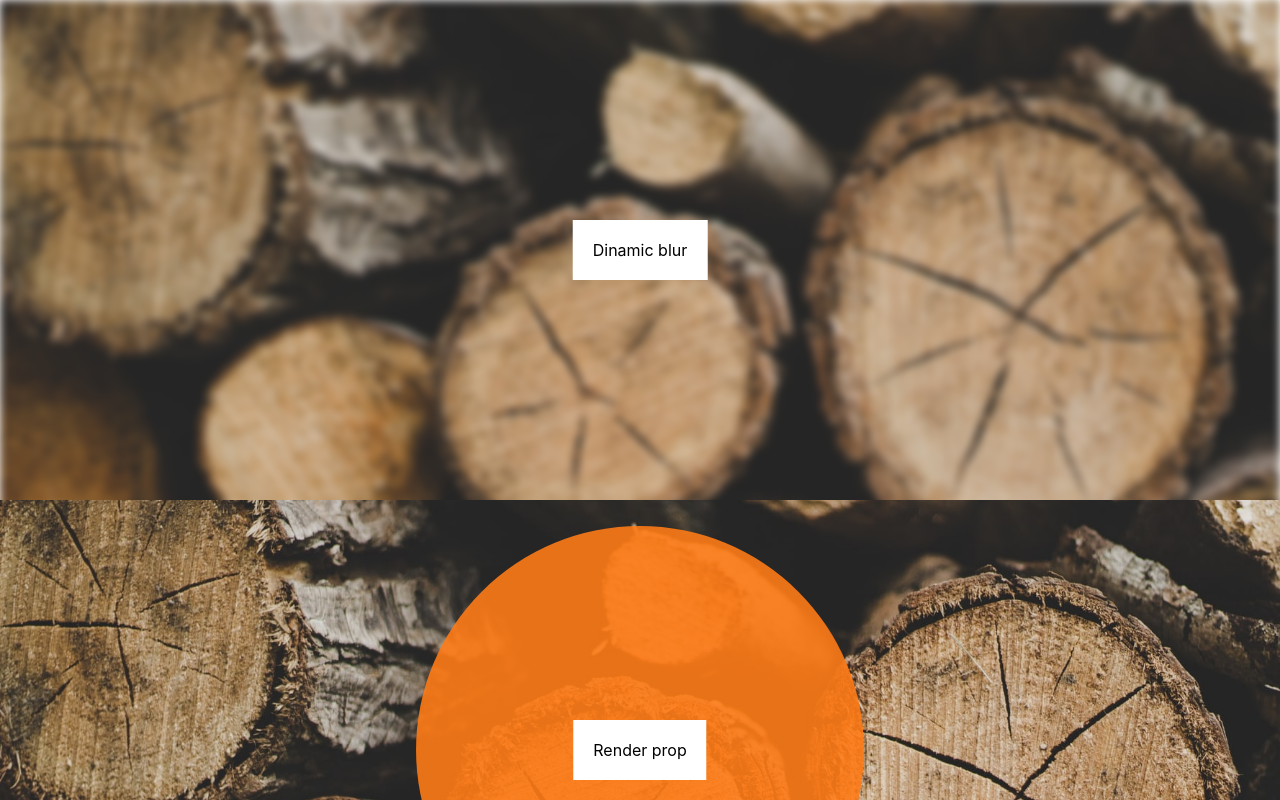
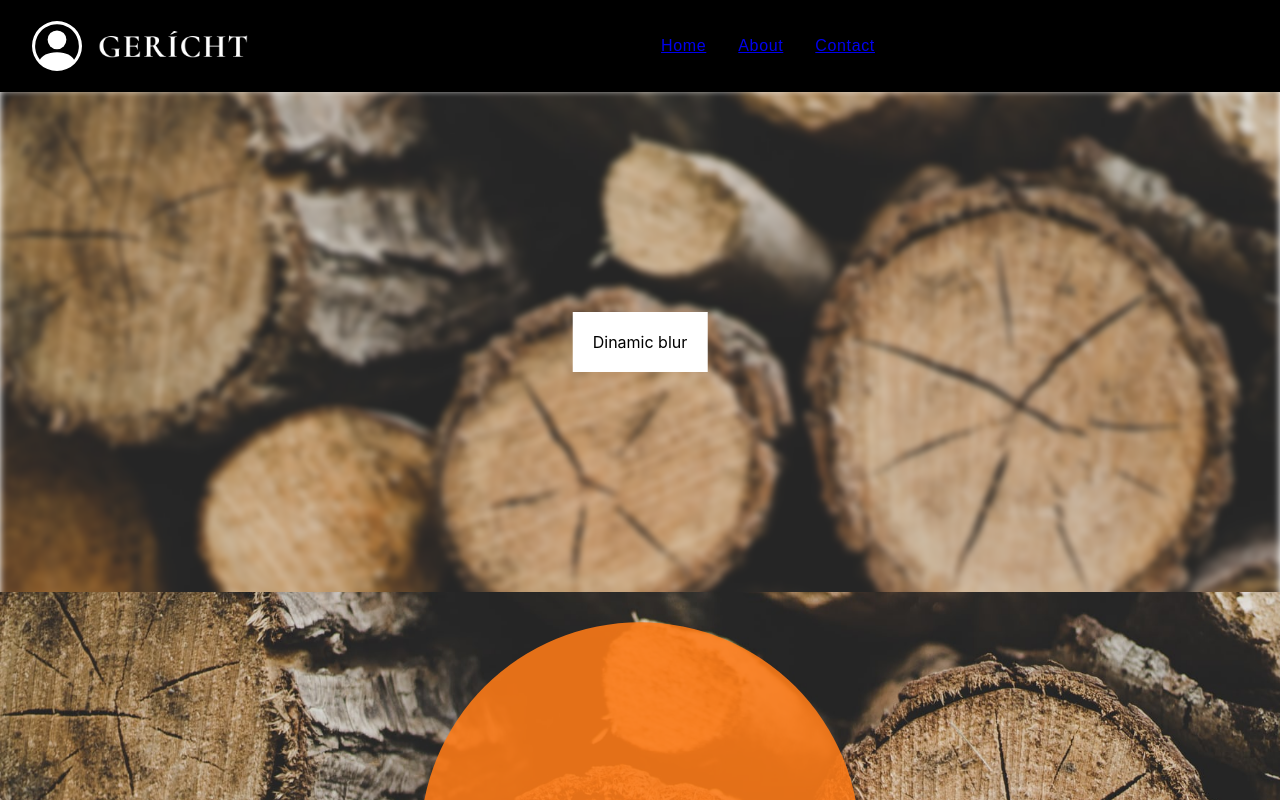
Before and after one commit to MiroslavPejic/miki-cv, a React (Create React App) app: page / in a window 1280 px wide. Shown: the top 800 px of the page. Built offline with nearby package versions, Linux system fonts and the light colour scheme.

Commit message:
Added in basic navigation bar

```diff
--- a/package.json
+++ b/package.json
@@ -6,8 +6,12 @@
     "@testing-library/jest-dom": "^5.16.1",
     "@testing-library/react": "^12.1.2",
     "@testing-library/user-event": "^13.5.0",
+    "bootstrap": "^5.1.3",
     "react": "^17.0.2",
+    "react-bootstrap": "^2.1.2",
+    "react-bootstrap-icons": "^1.7.2",
     "react-dom": "^17.0.2",
+    "react-icons": "^4.3.1",
     "react-parallax": "^3.3.0",
     "react-scripts": "5.0.0",
     "web-vitals": "^2.1.4"
--- a/src/App.js
+++ b/src/App.js
@@ -1,11 +1,14 @@
 import { React, useState, useEffect } from 'react';
 import { CustomParallax } from './Components/CustomParallax.js';
+import { Navbar } from './Components/Navbar.js';
 
 import image2 from './assets/image_1.jfif';
 
 function App() {
 
     return (
+      <>
+        <Navbar/>
         <div style={{ textAlign: 'center' }}>
           <CustomParallax image={image2}/>
           <CustomParallax image={image2}/>
@@ -13,6 +16,7 @@ function App() {
           <CustomParallax image={image2}/>
           <div style={{ height: '100vh' }}></div>
         </div>
+      </>
     );
 }
 
--- /dev/null
+++ b/src/Components/Navbar.js
@@ -0,0 +1,43 @@
+import React from 'react';
+import { GiHamburgerMenu } from 'react-icons/gi';
+import { mdOutlineRestaurantMenu } from 'react-icons/md';
+
+// Icons
+import { BsPersonCircle } from "react-icons/bs";
+
+import navbarImage from '../assets/navbar_image.png';
+
+import '../css/navbar.css';
+
+export const Navbar = () => {
+    const [toggleMenu, setToggleMenu] = React.useState(false);
+
+    return (
+        <nav className="app__navbar">
+          <div className="app__navbar-logo">
+            <BsPersonCircle className="app__navbar-icon"/>
+            <img src={navbarImage} alt="app logo" />
+          </div>
+          <ul className="app__navbar-links">
+            <li className="p__opensans"><a href="#home">Home</a></li>
+            <li className="p__opensans"><a href="#about">About</a></li>
+            <li className="p__opensans"><a href="#contact">Contact</a></li>
+          </ul>
+          <div className="app__navbar-smallscreen">
+            <GiHamburgerMenu color="#fff" fontSize={27} onClick={() => setToggleMenu(true)} />
+            {toggleMenu && (
+            <div className="app__navbar-smallscreen_overlay flex__center slide-bottom">
+                <mdOutlineRestaurantMenu fontSize={27} className="overlay__close" onClick={() => setToggleMenu(false)} />
+                <ul className="app__navbar-smallscreen_links">
+                <li><a href="#home" onClick={() => setToggleMenu(false)}>Home</a></li>
+                <li><a href="#about" onClick={() => setToggleMenu(false)}>About</a></li>
+                <li><a href="#menu" onClick={() => setToggleMenu(false)}>Menu</a></li>
+                <li><a href="#awards" onClick={() => setToggleMenu(false)}>Awards</a></li>
+                <li><a href="#contact" onClick={() => setToggleMenu(false)}>Contact</a></li>
+                </ul>
+            </div>
+            )}
+          </div>
+        </nav>
+    )
+}
--- /dev/null
+++ b/src/css/navbar.css
@@ -0,0 +1,149 @@
+.app__navbar {
+    display: flex;
+    justify-content: space-between;
+    align-items: center;
+    background: black;
+
+    padding: 1rem 2rem;
+}
+
+.app__navbar-logo {
+    display: flex;
+    justify-content: flex-start;
+    align-items: center;
+}
+
+.app__navbar-logo img {
+    width: 150px;
+}
+
+.app__navbar-icon {
+    color: white;
+    height: 50px;
+    width: 50px;
+    padding-right: 1rem;
+}
+
+.app__navbar-links {
+    flex: 1;
+    display: flex;
+    justify-content: center;
+    align-items: center;
+
+    list-style: none;
+}
+
+.app__navbar-links li {
+    margin: 0 1rem;
+    cursor: pointer;
+}
+
+.app__navbar-links li:hover {
+    color: grey;
+}
+
+.app__navbar-login {
+    display: flex;
+    justify-content: flex-end;
+    align-items: center;
+}
+
+.app__navbar-login a {
+    margin: 0 1rem;
+    text-decoration: none;
+    transition: .5s ease;
+}
+
+.app__navbar-login a:hover {
+    border-bottom: 1px solid gold;
+}
+
+.app__navbar-login div {
+    width: 1px;
+    height: 30px;
+    background: grey;
+}
+
+.app__navbar-smallscreen {
+    display: none;
+}
+
+.app__navbar-smallscreen_overlay {
+    position: fixed;
+    top: 0;
+    left: 0;
+    width: 100%;
+    height: 100vh;
+    background: black;
+    transition: .5s ease;
+
+    flex-direction: column;
+    z-index: 5;
+}
+
+.app__navbar-smallscreen_overlay .overlay__close {
+    font-size: 27px;
+    color: gold;
+    cursor: pointer;
+
+    position: absolute;
+    top: 20px;
+    right: 20px;
+}
+
+.app__navbar-smallscreen_links {
+    list-style: none;
+}
+
+.app__navbar-smallscreen_links li {
+    margin: 2rem;
+    cursor: pointer;
+    color: gold;
+    font-size: 2rem;
+    text-align: center;
+    font-family: fantasy;
+}
+
+.app__navbar-smallscreen_links li:hover {
+    color: var(--color-white);
+}
+
+@media screen and (min-width: 2000px) {
+    .app__navbar-logo img {
+        width: 210px;
+    }
+}
+
+@media screen and (max-width: 1150px) {
+    .app__navbar-links {
+        display: none;
+    }
+
+    .app__navbar-smallscreen {
+        display: flex;
+    }
+}
+
+@media screen and (max-width: 650px) {
+    .app__navbar {
+        padding: 1rem;
+    }
+
+    .app__navbar-login {
+        display: none;
+    }
+
+    .app__navbar-logo img {
+        width: 110px;
+    }
+}
+
+.p__opensans {
+    font-family: fantasy;
+    color: white;
+    font-weight: 400;
+    letter-spacing: 0.04em;
+    text-transform: capitalize;
+    line-height: 28px;
+    font-size: 16px;
+  }
```
Also changed, not shown: src/assets/navbar_image.png (added), 1 other file (tests, documents, lock files or other folders). Lines whose indentation alone changed are shown as unchanged.
